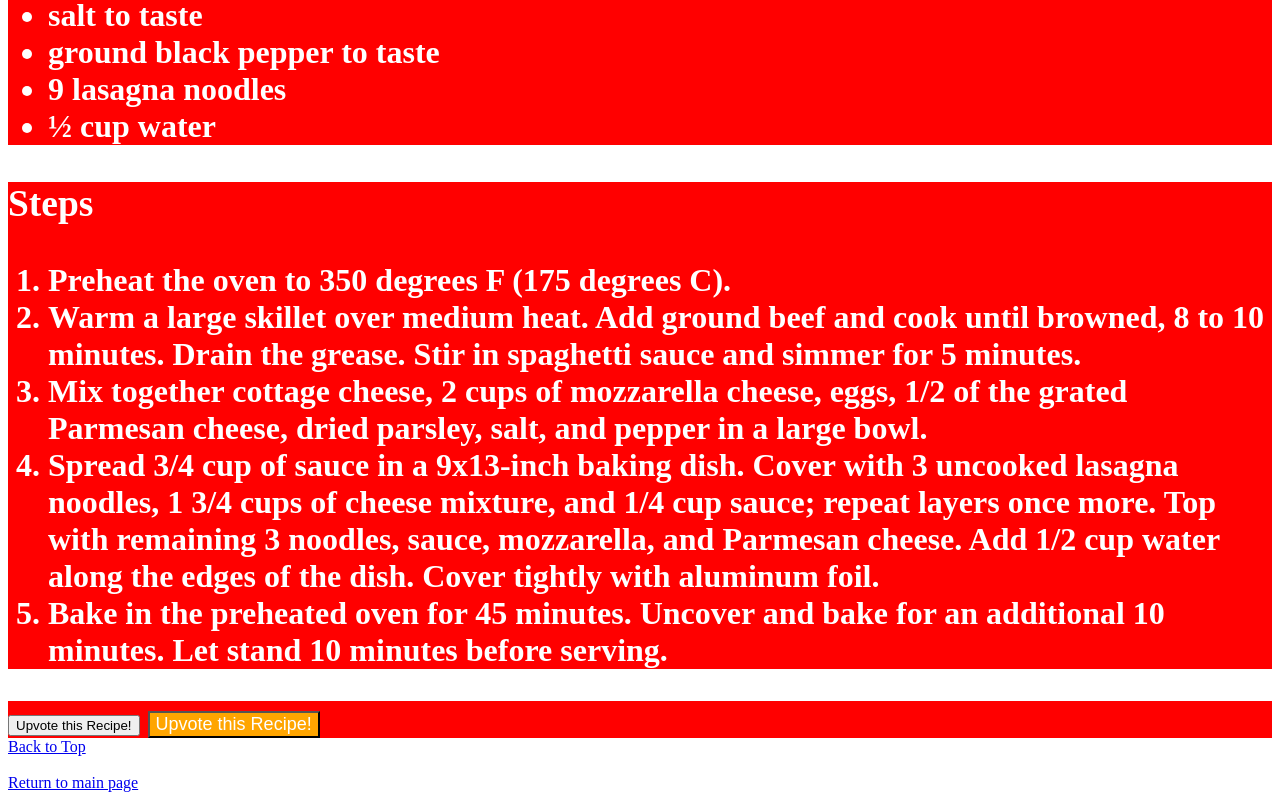
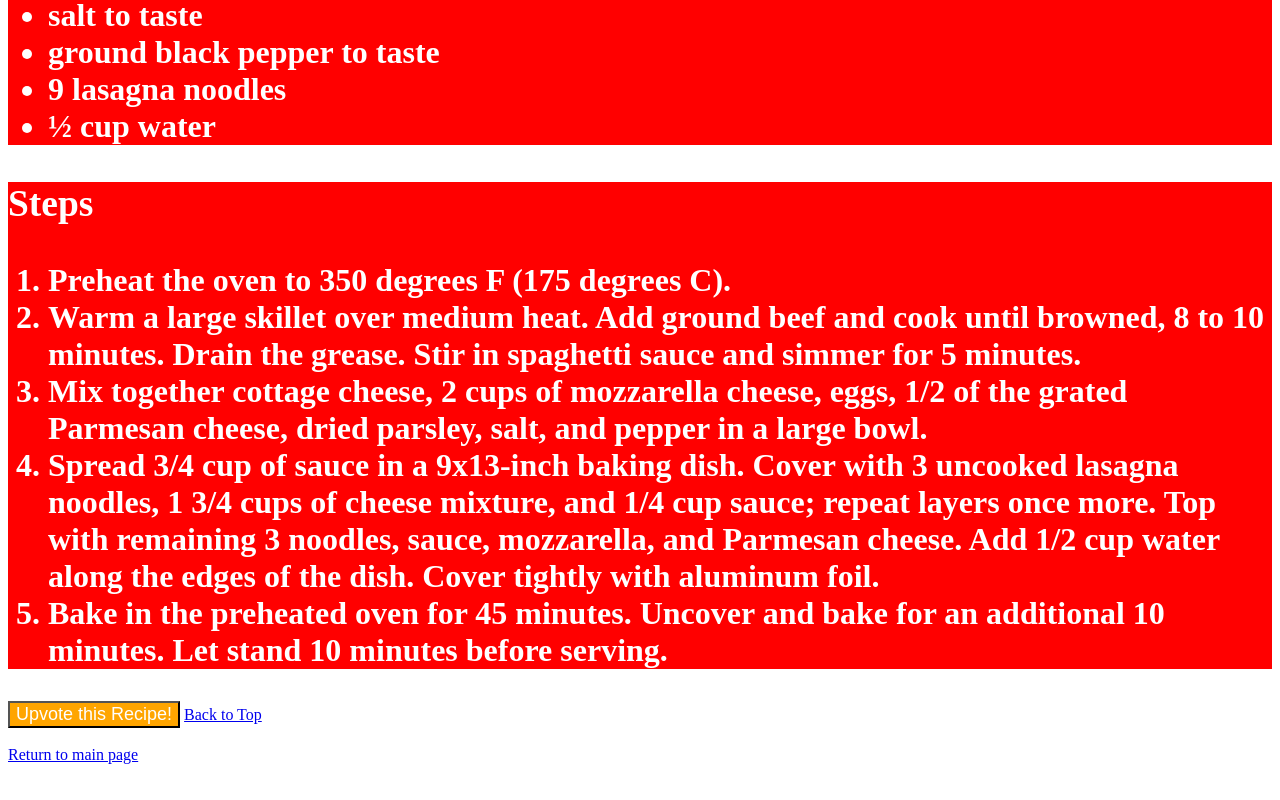
Before and after one commit to CxSDev/odin-recipes, a plain HTML site: page lasagna.html in a window 1280 px wide. Shown: the part 952-1752 px from the top of the page. After the commit the page ends 1724 px from the top, so only its background shows below. Drawn offline with Linux system fonts and the light colour scheme.

Commit message:
corrections to recipe page

```diff
--- a/lasagna.html
+++ b/lasagna.html
@@ -47,10 +47,7 @@ alt="lasagna_img">
 <li>Bake in the preheated oven for 45 minutes. Uncover and bake for an additional 10 minutes. Let stand 10 minutes before serving.</li>
 </ol>
 </div>
-<div>
-<button type="button">Upvote this Recipe!</button>
 <button style="color:white; background-color: orange; font-size: 18px;">Upvote this Recipe!</button>
-</div>
 <a href="#header">Back to Top</a>
 <br>
 <br>
```
